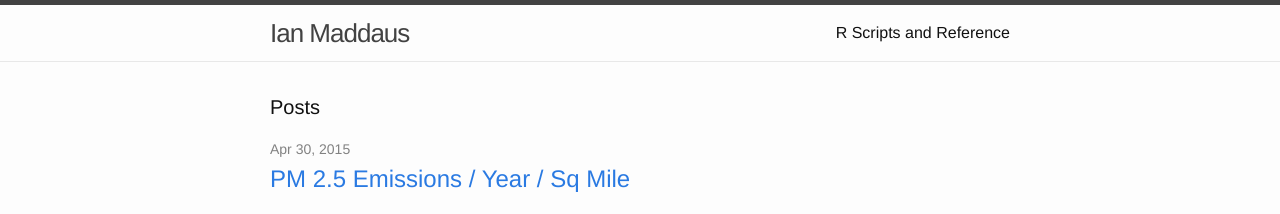
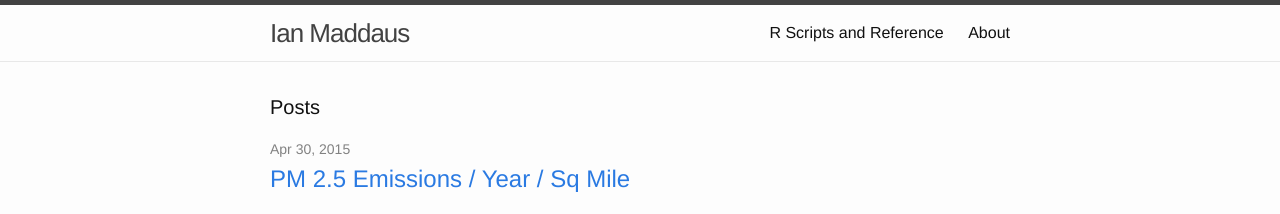
Before and after one commit to Ian-Ma/Ian-Ma.github.io, a Jekyll site: the page built from index.html, in a window 1280 px wide. Shown: the top 214 px of the page. Built offline with Jekyll 4.4.1, drawn with Linux system fonts in a browser that asks for light colours.

Commit message:
Add about page link.

```diff
--- a/_includes/header.html
+++ b/_includes/header.html
@@ -21,7 +21,7 @@
           {% endif %}
         {% endif %}
         {% endfor %}
-
+        <a class="page-link" href="/about/">About</a>
 
       </div>
     </nav>
```
